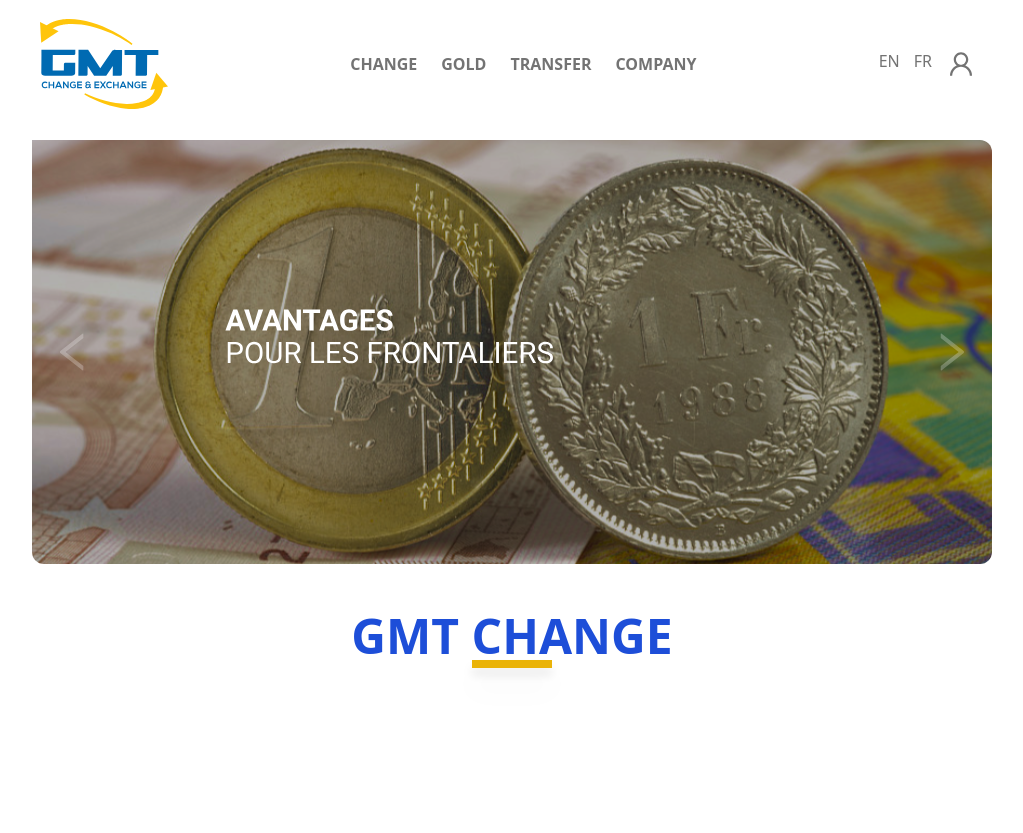
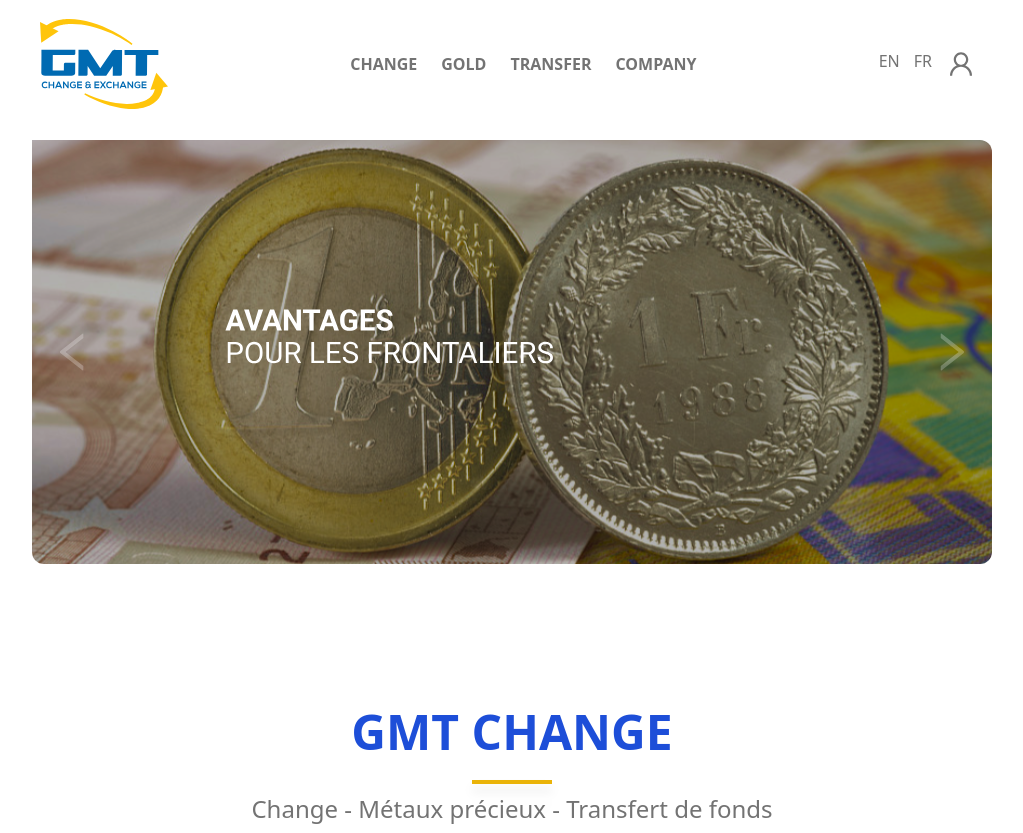
Before and after one commit to ncozzarin/gmtlanding, a React (Create React App) app in the folder landing/: page / in a window 1280 px wide. Shown: the whole page, without its empty margins (128-1151 px from the left). Before the commit the page ends 800 px from the top, so only its background shows below. Built offline with nearby package versions, Linux system fonts and the light colour scheme.

Commit message:
update app js text

```diff
--- a/landing/src/App.js
+++ b/landing/src/App.js
@@ -9,8 +9,9 @@
   <div>
   <Cards></Cards>
   </div>
-  <h2 className="font-bold text-center pt-12 text-5xl  text-blue-700 pt-1">GMT CHANGE</h2>
-  <hr class="border-4 m-auto border-yellow-500 w-1/12  drop-shadow-xl"/>
+  <h2 className="font-bold text-center pt-12 md:text-5xl text-xl pt-36 text-blue-700 pt-1">GMT CHANGE</h2>
+  <hr class="border-2 mt-6 m-auto border-yellow-500 w-1/12  drop-shadow-xl"/>
+  <h3 className="px-3 py-2 m-auto font-light text-center text-2xl items-center leading-snug text-neutral-500 ">Change - Métaux précieux - Transfert de fonds</h3>
 </div>
   );
 }
```
